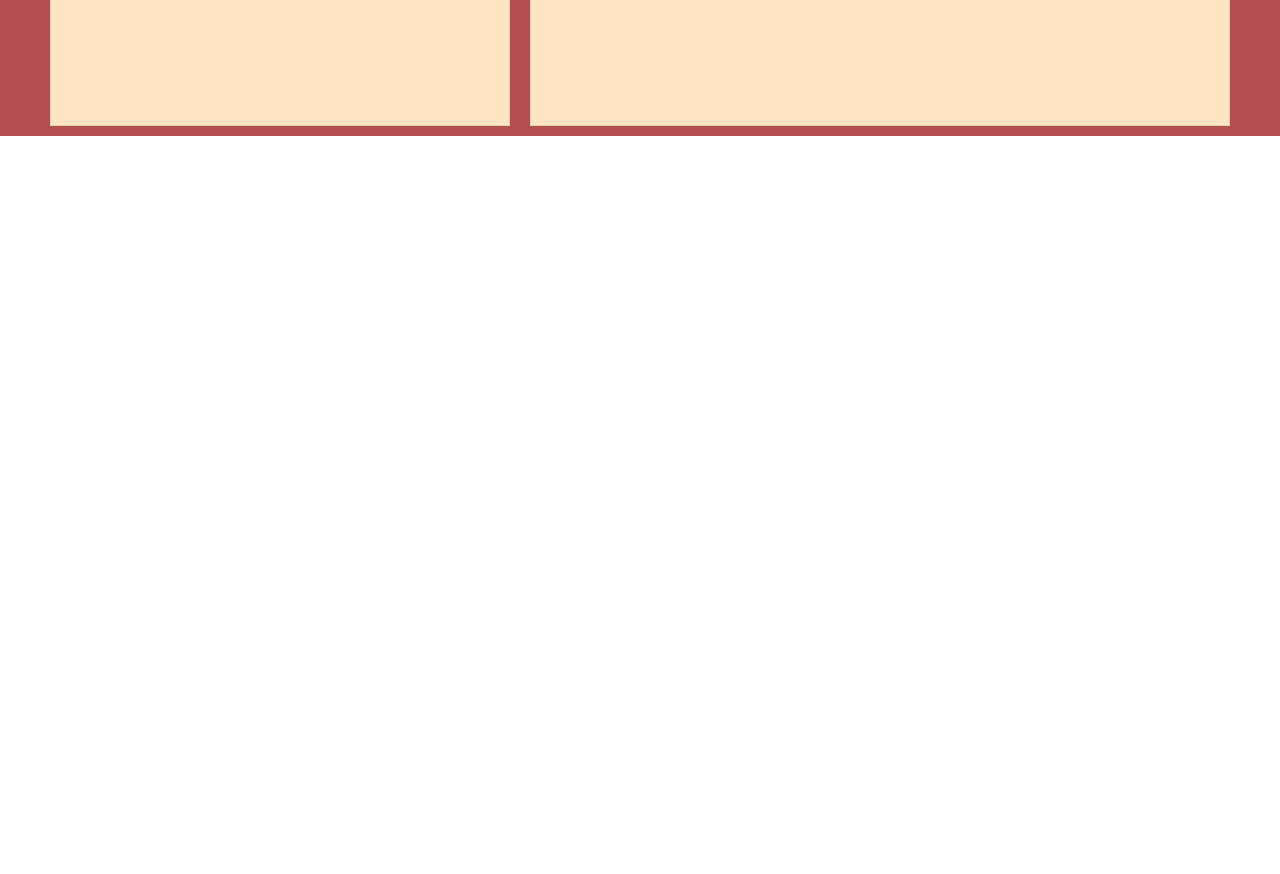
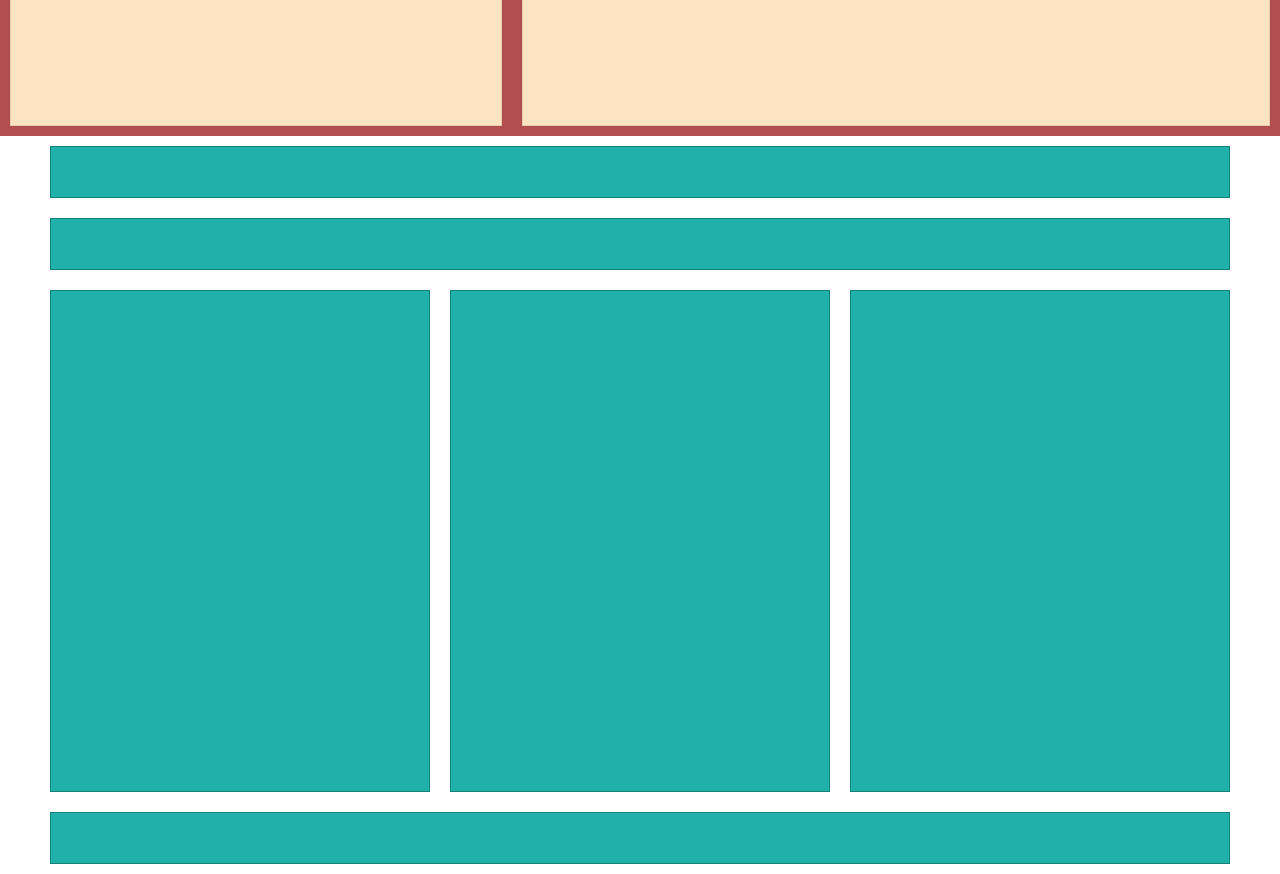
Before and after one commit to gianluigi7/htmlcss-dropbox, a plain HTML site: page index.html in a window 1280 px wide. Shown: the part 520-1394 px from the top of the page. Before the commit the page ends 800 px from the top, so only its background shows below. Drawn offline with Linux system fonts and the light colour scheme.

Commit message:
LAYOUT CONTENT

```diff
--- a/css/style.css
+++ b/css/style.css
@@ -8,7 +8,13 @@
    width: 100%;
    margin: 10px 0;
 }
+.container-j{
+    max-width: 1350px;
+    margin: 0 auto;
+}
 .container{
+    max-width: 1200px;
+    margin: 0 auto;
 
 }
 
@@ -28,6 +34,9 @@
 .col40{
     width: 40%;
 }
+.col33{
+    width: calc(100% / 3);
+}
 
 .content-h{
     height: 40px;
@@ -39,15 +48,18 @@
     background-color: bisque;
     border: 1px solid rgb(228, 204, 175);
 }
+.content-a{
+    margin: 10px;
+    background-color: lightseagreen;
+    border: 1px solid rgb(22, 128, 122);
+}
 .height500{
     height: 500px;
 }
 .height50{
     height: 50px;
 }
-.container-j{
-    max-width: 1200px;
-}
+
 .jumbotron{
     background-color: rgba(167, 48, 48, 0.856);
 }
--- a/index.html
+++ b/index.html
@@ -35,6 +35,29 @@
              </div>
             </div>
         </div>
+    <!-- JUMBOTRON-->
+       <div class="container">
+        <div class="row">
+            <div class="col100">
+                <div class="content-a height50"></div>
+            </div>
+            <div class="col100">
+                <div class="content-a height50"></div>
+            </div>
+            <div class="col33">
+                <div class="content-a height500"></div>
+            </div>
+            <div class="col33">
+                <div class="content-a height500"></div>
+            </div>
+            <div class="col33">
+                <div class="content-a height500"></div>
+            </div>
+            <div class="col100">
+                <div class="content-a height50"></div>
+            </div>
+        </div>
+       </div>
     </main>
 
 </body>
```
